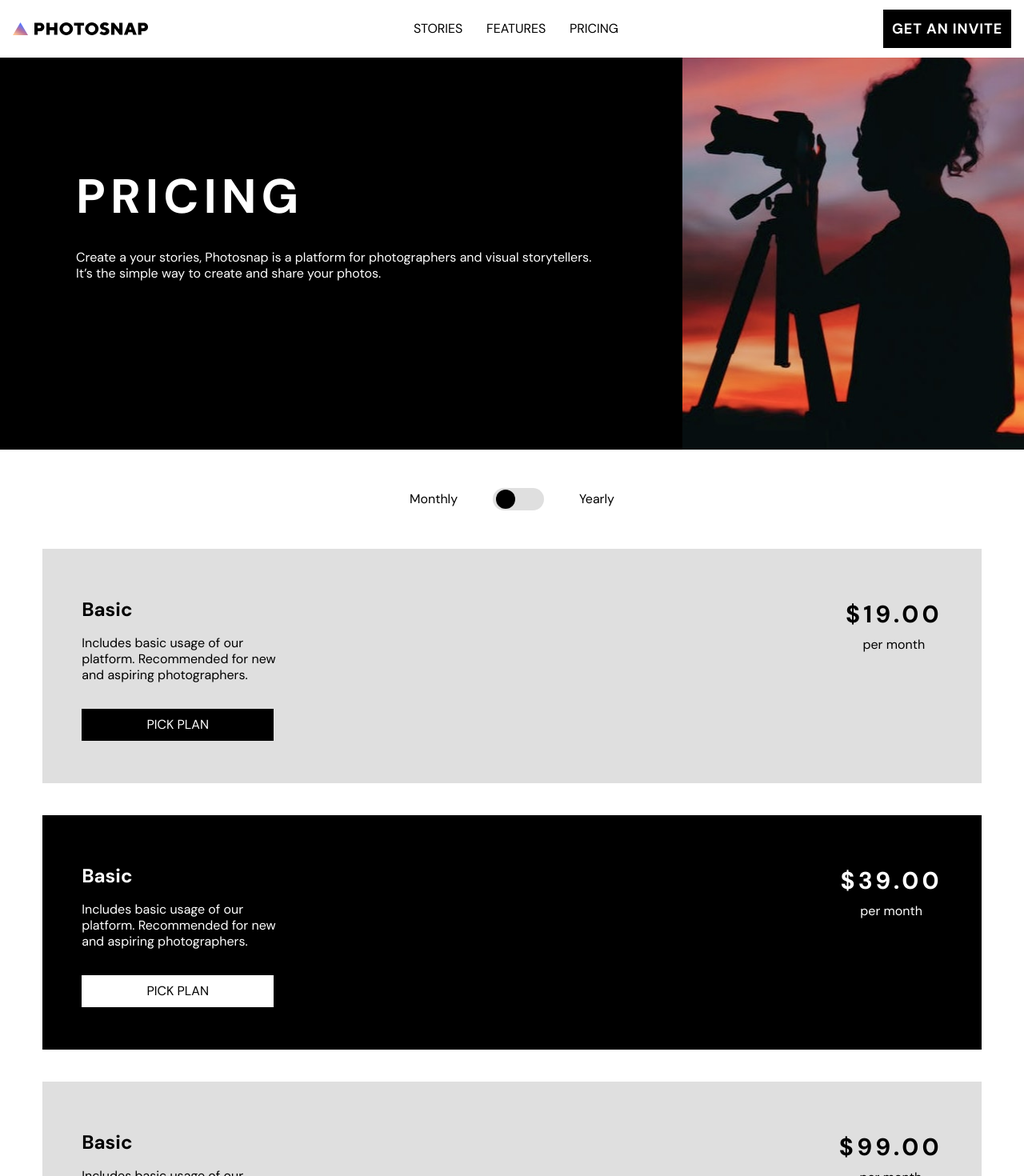
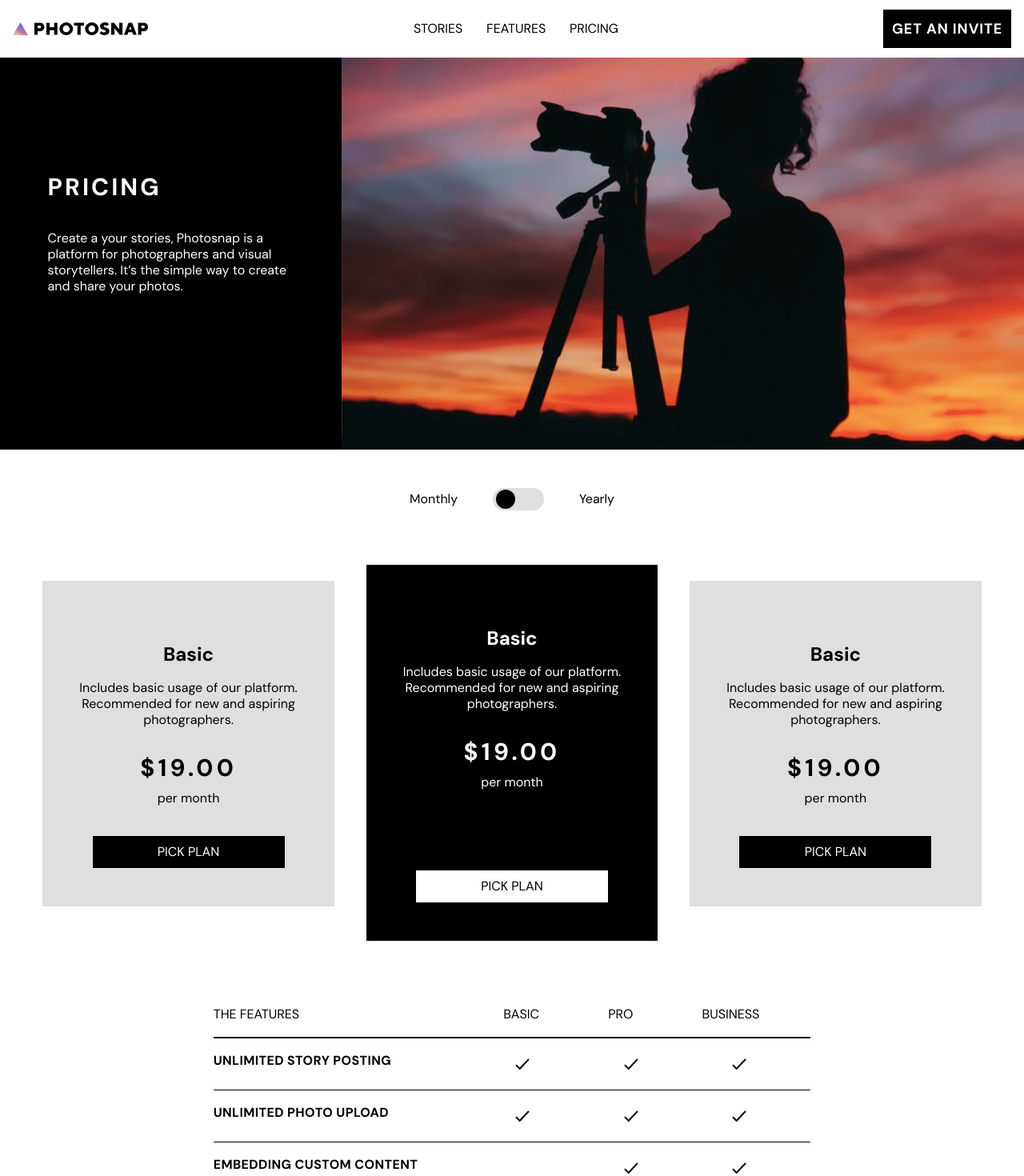
Before and after one commit to Sklearosi/photosnap, a React (Vite) app: page /pricing in a window 1280 px wide. Shown: the top 1470 px of the page at 80% size. Built offline with nearby package versions, Linux system fonts and the light colour scheme.

Commit message:
style:price component styles

```diff
--- a/src/components/Pricing.tsx
+++ b/src/components/Pricing.tsx
@@ -17,10 +17,10 @@ const Pricing = () => {
         if (window.innerWidth < 768 ) {
 
           setStories(`mobile`)
-        } else if(window.innerWidth >= 768 && window.innerWidth < 1280) {
+        } else if(window.innerWidth >= 768 && window.innerWidth < 1080) {
 
           setStories(`desktop`)
-        } else if(window.innerWidth >= 1280 ){
+        } else if(window.innerWidth >= 1080 ){
 
             setStories(`desktop`)
         }
@@ -43,18 +43,18 @@ const Pricing = () => {
         <div>
             <div>
             <div className="md:grid md:grid-cols-3 md:h-featuresBegining">
-                <div style={{backgroundImage: `url(/assets/pricing/${stories}/hero.jpg)`}} className=" h-heroHeight bg-cover bg-center md:order-2 md:h-auto"></div>
-                <div className=" bg-black w-full h-blackDiv md:order-1 md:col-span-2 md:h-auto ">
+                <div style={{backgroundImage: `url(/assets/pricing/${stories}/hero.jpg)`}} className=" h-heroHeight bg-cover bg-center md:order-2 md:h-auto lg:col-span-2"></div>
+                <div className=" bg-black w-full h-blackDiv md:order-1 md:col-span-2 lg:col-span-1 md:h-auto ">
                 <div className=" md:w-10/12 m-auto md:mt-20">
-                    <h1 className="text-4xl font-bold leading-2 tracking-widest text-white uppercase pt-16 ml-6 md:text-6xl">PRICING</h1>
+                    <h1 className="text-4xl font-bold leading-2 tracking-widest text-white uppercase pt-16 ml-6 md:text-6xl lg:text-3xl">PRICING</h1>
                     <p className="text-base font-normal leading-5 text-white mt-9 ml-6 w-11/12">Create a your stories, Photosnap is a platform for photographers and visual storytellers. It’s the simple way to create and share your photos.</p>
                     </div>
                 </div>
                 </div>
             </div>
-            <div className=' flex w-64 justify-between items-center m-auto mt-12'>
+            <div className=' flex w-64 justify-between items-center m-auto mt-12 lg:pb-10'>
                 <p>Monthly</p>
-                <label htmlFor="pricing" className={`block rounded-3xl w-16 h-7 bg-lightGray relative`}>
+                <label htmlFor="pricing" className={` cursor-pointer block rounded-3xl w-16 h-7 bg-lightGray relative`}>
                     <div className={`w-6 h-6 bg-black rounded-full absolute  transition-all duration-500 ${!isChecked ? " ml-1" : "ml-9"}`}></div>
                 </label>
                 <input type="checkbox" id="pricing" className="hidden" onChange={() => {
@@ -75,48 +75,48 @@ const Pricing = () => {
                 }}/>
                 <p>Yearly</p>
             </div>
-            <div className='w-11/12 m-auto mt-12 grid gap-10'>
-                <div className={` bg-lightGray  text-black text-center pb-14 pt-7 md:h-heroHeight md:pb-0 md:pt-0 md:relative `}>
-                    <div className=' md:relative md:top-6   md:w-11/12 md:m-auto '>
-                <div className=' w-10/12 m-auto md:text-left md:w-64 md:left-0 md:m-0'>
+            <div className='w-11/12 m-auto mt-12 grid gap-10 lg:grid-cols-3 lg:pb-10'>
+                <div className={` bg-lightGray  text-black text-center pb-14 pt-7 md:h-heroHeight md:pb-0 md:pt-0 md:relative  lg:h-[407px]`}>
+                    <div className=' md:relative md:top-6   md:w-11/12 md:m-auto lg:static'>
+                <div className=' w-10/12 m-auto md:text-left md:w-64 md:left-0 md:m-0 lg:text-center lg:w-full lg:mt-10'>
                     <p className='pt-10 text-2xl font-bold leading-6'>Basic</p>
                     <p className='mt-5 text-base font-normal leading-5'>Includes basic usage of our platform. Recommended for new and aspiring photographers.</p>
                     </div>
-                    <div className='md:absolute md:right-0 md:top-2'>
+                    <div className='md:absolute md:right-0 md:top-2 lg:bottom-22 lg:top-[unset] lg:left-0 lg:right-0 lg:m-auto'>
                     <p className='text-4xl font-bold leading-12 tracking-[4.166666507720947px] mt-8 md:text-3xl'>{price.basic}</p>
                     <p className='mt-2'>per month</p>
                     </div>
-                    <button className='text-white bg-black w-60 h-10 text-center block m-auto mt-10 md:absolute md:left-0 md:m-0  md:bottom-0 md:top-44'>PICK PLAN</button>
+                    <button className='hover:bg-white hover:text-black transition-all duration-500 text-white bg-black w-60 h-10 text-center block m-auto mt-10 md:absolute md:left-0 md:m-0  md:bottom-0 md:top-44 lg:bottom-12 lg:top-[unset] lg:left-0 lg:right-0 lg:m-auto'>PICK PLAN</button>
                     </div>
                 </div>
-                <div className={` bg-black  text-white text-center pb-14 pt-7 md:h-heroHeight md:pb-0 md:pt-0 md:relative `}>
-                    <div className=' md:relative md:top-6   md:w-11/12 md:m-auto '>
-                <div className=' w-10/12 m-auto md:text-left md:w-64 md:left-0 md:m-0'>
+                <div className={` bg-black  text-white text-center pb-14 pt-7 md:h-heroHeight md:pb-0 md:pt-0 md:relative  lg:h-[470px] lg:-mt-5`}>
+                    <div className=' md:relative md:top-6   md:w-11/12 md:m-auto lg:static'>
+                <div className=' w-10/12 m-auto md:text-left md:w-64 md:left-0 md:m-0 lg:text-center lg:w-full lg:mt-10'>
                     <p className='pt-10 text-2xl font-bold leading-6'>Basic</p>
                     <p className='mt-5 text-base font-normal leading-5'>Includes basic usage of our platform. Recommended for new and aspiring photographers.</p>
                     </div>
-                    <div className='md:absolute md:right-0 md:top-2'>
-                    <p className='text-4xl font-bold leading-12 tracking-[4.166666507720947px] mt-8 md:text-3xl'>{price.pro}</p>
+                    <div className='md:absolute md:right-0 md:top-2 lg:bottom-22 lg:top-[unset] lg:left-0 lg:right-0 lg:m-auto'>
+                    <p className='text-4xl font-bold leading-12 tracking-[4.166666507720947px] mt-8 md:text-3xl'>{price.basic}</p>
                     <p className='mt-2'>per month</p>
                     </div>
-                    <button className='text-black bg-white w-60 h-10 text-center block m-auto mt-10 md:absolute md:left-0 md:m-0  md:bottom-0 md:top-44'>PICK PLAN</button>
+                    <button className='hover:bg-lightGray transition-all duration-500 text-black bg-white w-60 h-10 text-center block m-auto mt-10 md:absolute md:left-0 md:m-0  md:bottom-0 md:top-44 lg:bottom-12 lg:top-[unset] lg:left-0 lg:right-0 lg:m-auto'>PICK PLAN</button>
                     </div>
                 </div>
-                <div className={` bg-lightGray  text-black text-center pb-14 pt-7 md:h-heroHeight md:pb-0 md:pt-0 md:relative `}>
-                    <div className=' md:relative md:top-6   md:w-11/12 md:m-auto '>
-                <div className=' w-10/12 m-auto md:text-left md:w-64 md:left-0 md:m-0'>
+                <div className={` bg-lightGray  text-black text-center pb-14 pt-7 md:h-heroHeight md:pb-0 md:pt-0 md:relative  lg:h-[407px]`}>
+                    <div className=' md:relative md:top-6   md:w-11/12 md:m-auto lg:static'>
+                <div className=' w-10/12 m-auto md:text-left md:w-64 md:left-0 md:m-0 lg:text-center lg:w-full lg:mt-10'>
                     <p className='pt-10 text-2xl font-bold leading-6'>Basic</p>
                     <p className='mt-5 text-base font-normal leading-5'>Includes basic usage of our platform. Recommended for new and aspiring photographers.</p>
                     </div>
-                    <div className='md:absolute md:right-0 md:top-2'>
-                    <p className='text-4xl font-bold leading-12 tracking-[4.166666507720947px] mt-8 md:text-3xl'>{price.business}</p>
+                    <div className='md:absolute md:right-0 md:top-2 lg:bottom-22 lg:top-[unset] lg:left-0 lg:right-0 lg:m-auto'>
+                    <p className='text-4xl font-bold leading-12 tracking-[4.166666507720947px] mt-8 md:text-3xl'>{price.basic}</p>
                     <p className='mt-2'>per month</p>
                     </div>
-                    <button className='text-white bg-black w-60 h-10 text-center block m-auto mt-10 md:absolute md:left-0 md:m-0  md:bottom-0 md:top-44'>PICK PLAN</button>
+                    <button className='hover:bg-white hover:text-black transition-all duration-500 text-white bg-black w-60 h-10 text-center block m-auto mt-10 md:absolute md:left-0 md:m-0  md:bottom-0 md:top-44 lg:bottom-12 lg:top-[unset] lg:left-0 lg:right-0 lg:m-auto'>PICK PLAN</button>
                     </div>
                 </div>
             </div>
-            <div className=' w-11/12 m-auto mt-10 pb-14'>
+            <div className=' w-11/12 m-auto mt-10 pb-14 lg:w-7/12'>
                 <div className='flex justify-between'>
                 <p className='mb-4'>THE FEATURES</p>
                 <div className='hidden md:flex  md:w-80 md:mr-16  md:justify-between'><p>BASIC</p><p>PRO</p><p>BUSINESS</p></div>
```
